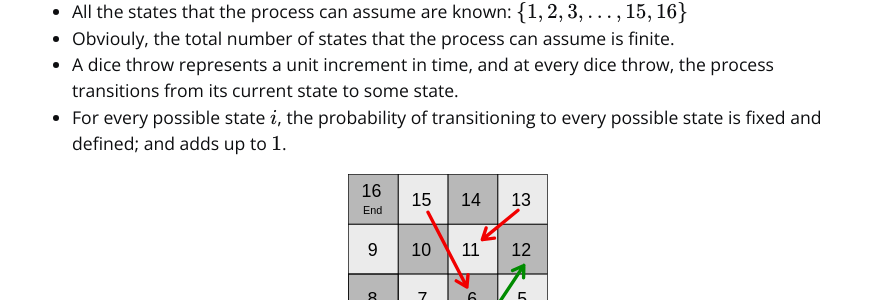
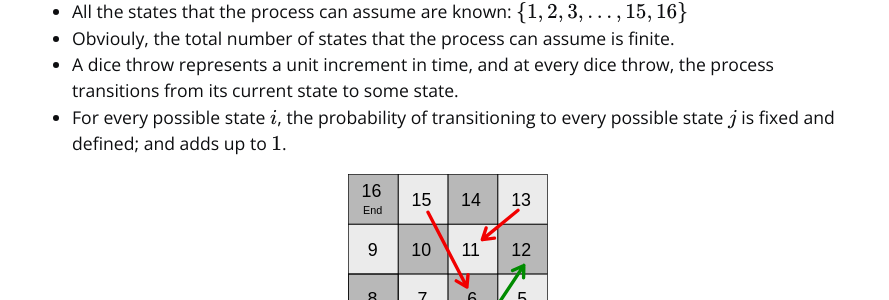
Before and after one commit to vinitjoglekar/playground, a Jekyll site: the page built from _pages/markov_chains.md, in a window 1280 px wide and 900 px high, scrolled down 1352 px. Shown: the part 159-459 px from the top of the window, without its empty margins (192-1081 px from the left). Built offline with Jekyll 4.4.1, drawn with Linux system fonts in a browser that asks for light colours.

```diff
--- a/_pages/markov_chains.md
+++ b/_pages/markov_chains.md
@@ -46,7 +46,7 @@ Let's consider a board of size 4 x 4, and a simplified scenario where a single p
 - All the states that the process can assume are known: $\left \\{ 1,2,3,...,15,16 \right \\}$
 - Obviouly, the total number of states that the process can assume is finite.
 - A dice throw represents a unit increment in time, and at every dice throw, the process transitions from its current state to some state.
-- For every possible state $i$, the probability of transitioning to every possible state is fixed and defined; and adds up to $1$.
+- For every possible state $i$, the probability of transitioning to every possible state $j$ is fixed and defined; and adds up to $1$.
 
 <div align="center">
  <p>
```
